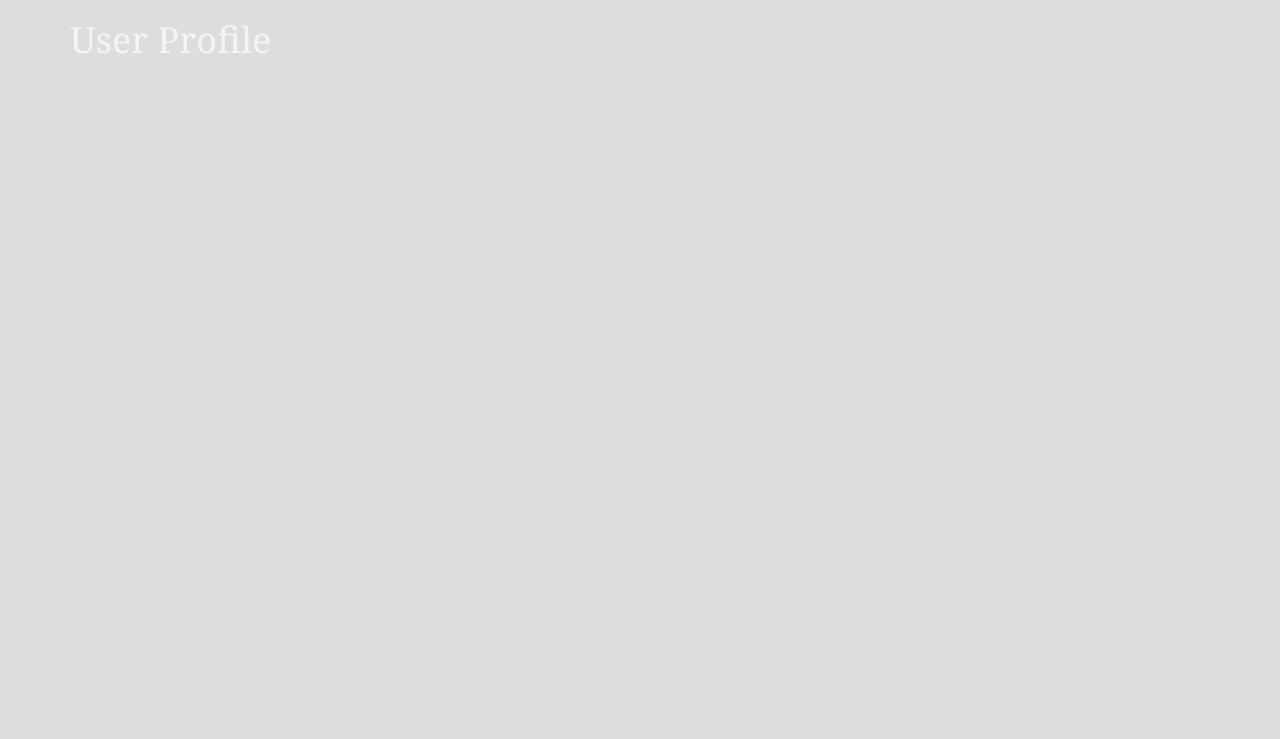
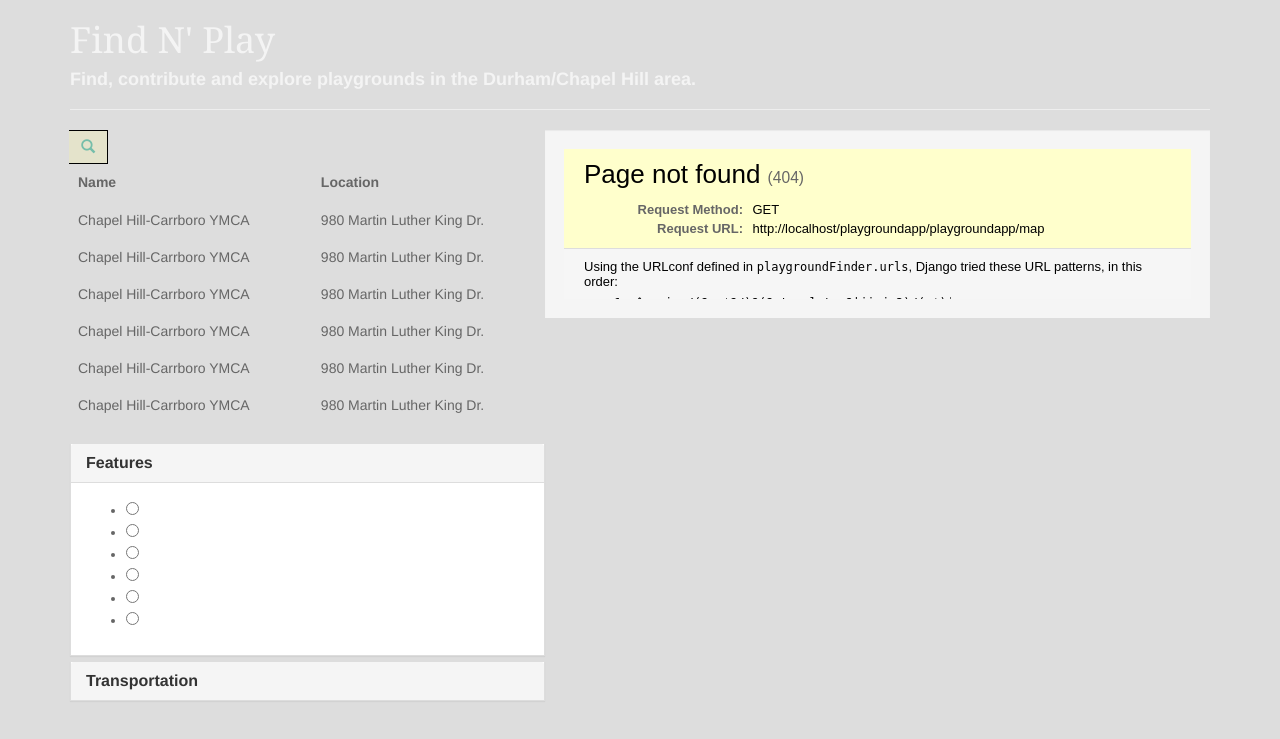
Before and after one commit to steven-king/playground-finder, a Django app: page /playgroundapp/user_profile in a window 1280 px wide. Before the commit the part shown is almost empty. Shown: the top 739 px of the page. Run offline with Django 3.2, Linux system fonts and the light colour scheme; parts of the project's set-up code (start-up, migrations or seed data) failed here and were passed over; some libraries are stand-ins or nearby versions.

Commit message:
New things

```diff
--- a/playgroundApp/templates/playgroundApp/user_profile.html
+++ b/playgroundApp/templates/playgroundApp/user_profile.html
@@ -1,6 +1,108 @@
 {% extends "base.html" %}
 
 {% block content %}
-<h1>User Profile</h1>
+<h1>Find N' Play</h1>
+<h4>Find, contribute and explore playgrounds in the Durham/Chapel Hill area.</h4>
+
+<hr>
+
+<a id="find"></a>
+<div class="row">
+<div class="col-md-5 left-info">
+    <div class="input-group">
+        <span class="input-group-btn">
+            <button class="btn btn-default" type="button" style="background-color: hsla(58, 100%, 75%, 0.2); border: 1px solid #000; border-left: none;"><span class="glyphicon glyphicon-search" style="color: hsla(174, 94%, 31%, 0.5);"></span></button>
+        </span>
+    </div><!-- /input-group -->
+
+
+    <table class="table">
+        <thead>
+            <tr>
+                <th>Name</th>
+                <th>Location</th>
+            </tr>
+        </thead>
+        <tbody>
+            <tr>
+                <td>Chapel Hill-Carrboro YMCA</td>
+                <td>980 Martin Luther King Dr.</td>
+            </tr>
+            <tr>
+                <td>Chapel Hill-Carrboro YMCA</td>
+                <td>980 Martin Luther King Dr.</td>
+            </tr>
+            <tr>
+                <td>Chapel Hill-Carrboro YMCA</td>
+                <td>980 Martin Luther King Dr.</td>
+            </tr>
+            <tr>
+                <td>Chapel Hill-Carrboro YMCA</td>
+                <td>980 Martin Luther King Dr.</td>
+            </tr>
+            <tr>
+                <td>Chapel Hill-Carrboro YMCA</td>
+                <td>980 Martin Luther King Dr.</td>
+            </tr>
+            <tr>
+                <td>Chapel Hill-Carrboro YMCA</td>
+                <td>980 Martin Luther King Dr.</td>
+            </tr>
+        </tbody>
+    </table>
+
+    <div class="panel-group" id="accordion">
+        <div class="panel panel-default">
+          <div class="panel-heading">
+            <h4 class="panel-title">
+              <a data-toggle="collapse" data-parent="#accordion" href="#collapseOne">
+                Features
+              </a>
+            </h4>
+          </div>
+          <div id="collapseOne" class="panel-collapse collapse in">
+            <div class="panel-body">
+                <ul>
+                    <li><input type="radio"></li>
+                    <li><input type="radio"></li>
+                    <li><input type="radio"></li>
+                    <li><input type="radio"></li>
+                    <li><input type="radio"></li>
+                    <li><input type="radio"></li>
+                </ul>
+            </div>
+          </div>
+        </div>
+        <div class="panel panel-default">
+          <div class="panel-heading">
+            <h4 class="panel-title">
+              <a data-toggle="collapse" data-parent="#accordion" href="#collapseTwo">
+                Transportation
+              </a>
+            </h4>
+          </div>
+          <div id="collapseTwo" class="panel-collapse collapse">
+            <div class="panel-body">
+                <ul>
+                    <li><input type="radio"></li>
+                    <li><input type="radio"></li>
+                    <li><input type="radio"></li>
+                    <li><input type="radio"></li>
+                    <li><input type="radio"></li>
+                    <li><input type="radio"></li>
+                </ul>
+            </div>
+          </div>
+        </div>
+
+    </div>
+
+</div><!--end list column-->
+<div class="col-md-7 right-map">
+    <iframe class="container well" src="{{ TEMPLATE_DIRS }}playgroundapp/map" style="width: 100%; min-height: 100%; border: none;">
+
+    </iframe>
+</div>
+</div><!--end list detail and map row-->
 
 {% endblock %}
```
